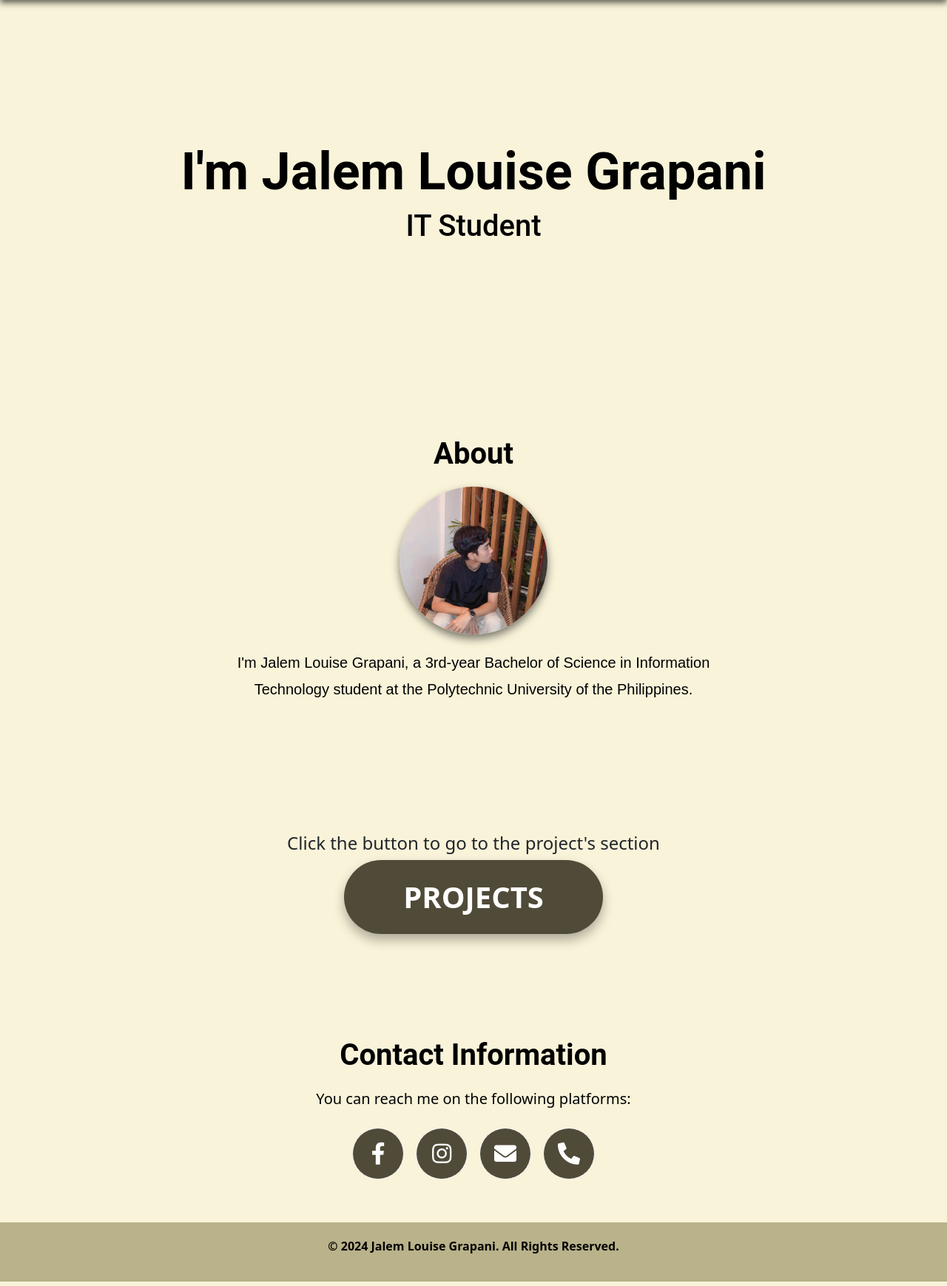
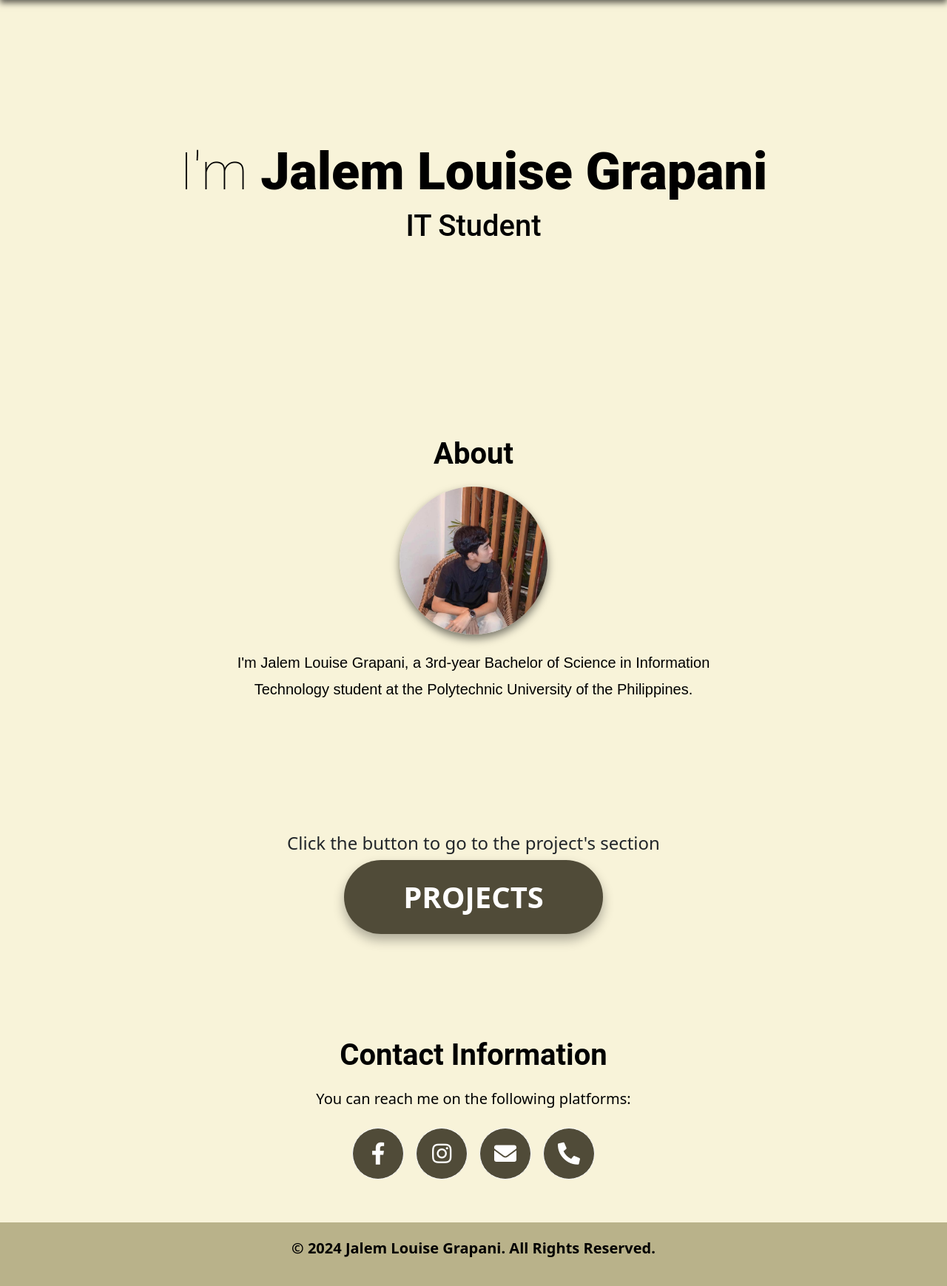
Before and after one commit to jalemgrapani/jalemgrapani.github.io, a PHP site: page / in a window 1280 px wide. Shown: the part 78-1817 px from the top of the page at 74% size. Run offline with PHP 8.4, Linux system fonts and the light colour scheme.

Commit message:
Minor changes

```diff
--- a/homepage.css
+++ b/homepage.css
@@ -54,7 +54,7 @@
      animation: slide-up 1.5s ease forwards;
      opacity: 0;
      transform: translateY(100%);
-     font-weight: 700;
+     font-weight: 800;
  }
 
  .intro2 {
@@ -66,6 +66,11 @@
      opacity: 0;
      transform: translateY(100%);
  }
+
+ .normalText {
+    font-weight: 100;
+}
+
 
  .container {
      text-align: center;
@@ -213,7 +218,7 @@
  }
 
  .footer p {
-     font-size: 16px;
+     font-size: 20px;
      font-weight: 600;
  }
 
@@ -336,8 +341,3 @@
      box-shadow: 5px 5px 10px rgba(0, 0, 0, 0.5);
      transform: scale(1.05);
  }
-
- .projectButton:active {
-    box-shadow: 0 4px 10px rgba(0, 0, 0, 0.2);
-    transform: translateY(2px);
-}
--- a/index.html
+++ b/index.html
@@ -34,9 +34,10 @@
 
 
     <div id="home" class="container text-center">
-        <h1 class="intro">I'm Jalem Louise Grapani</h1>
+        <h1 class="intro"><span class="normalText">I'm</span> Jalem Louise Grapani</h1>
         <h2 class="intro2">IT Student</h2>
     </div>
+
 
     <div id="about" class="container">
         <h1 class="title1">About</h1>
```
Also changed, not shown: WebDev/index.html (+6 -6 lines).
